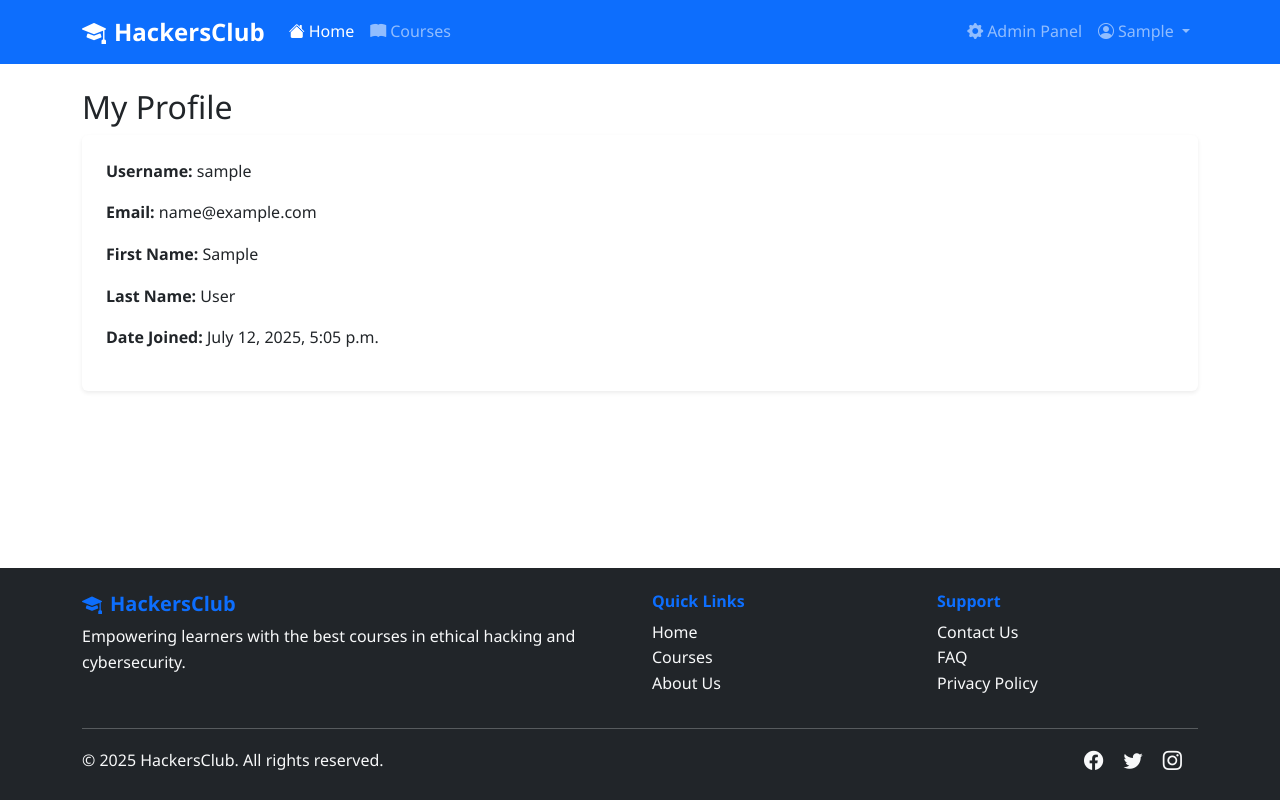
After one commit to H4ckersClub/hackersclub, a Django app: page /profile/ in a window 1280 px wide. The commit adds this page. Run offline with Django 4.2, Linux system fonts and the light colour scheme; the visitor is signed in with stand-in values (Sample User, id 1).

Commit message:
add profile oage and added a link to admin panel if logged in as a admin

```diff
--- a/courses/templates/courses/layout.html
+++ b/courses/templates/courses/layout.html
@@ -55,7 +55,7 @@
                         {% if user.is_staff %}
                         <li class="nav-item">
                             <!--  url 'course_manager:course_list'  -->
-                            <a class="nav-link" href="">
+                            <a class="nav-link" href="admin/">
                                 <i class="bi bi-gear-fill me-1"></i>Admin Panel
                             </a>
                         </li>
--- /dev/null
+++ b/courses/templates/courses/profile.html
@@ -0,0 +1,15 @@
+{% extends "courses/layout.html" %}
+{% block content %}
+<div class="container py-4">
+    <h2>My Profile</h2>
+    <div class="card">
+        <div class="card-body">
+            <p><strong>Username:</strong> {{ user.username }}</p>
+            <p><strong>Email:</strong> {{ user.email }}</p>
+            <p><strong>First Name:</strong> {{ user.first_name }}</p>
+            <p><strong>Last Name:</strong> {{ user.last_name }}</p>
+            <p><strong>Date Joined:</strong> {{ user.date_joined }}</p>
+        </div>
+    </div>
+</div>
+{% endblock %}
--- a/courses/urls.py
+++ b/courses/urls.py
@@ -7,4 +7,5 @@ urlpatterns = [
     path('register/', views.register_view, name='register'),
     path('login/', views.login_view, name='login'),
     path('logout/', views.logout_view, name='logout'),
+    path('profile/', views.profile_view, name='profile'),
 ]
--- a/courses/views.py
+++ b/courses/views.py
@@ -147,3 +147,7 @@ def logout_view(request):
     logout(request)
     messages.success(request, "You have been logged out successfully.")
     return redirect('home')
+
+@login_required
+def profile_view(request):
+    return render(request, 'courses/profile.html', {'user': request.user})
```
